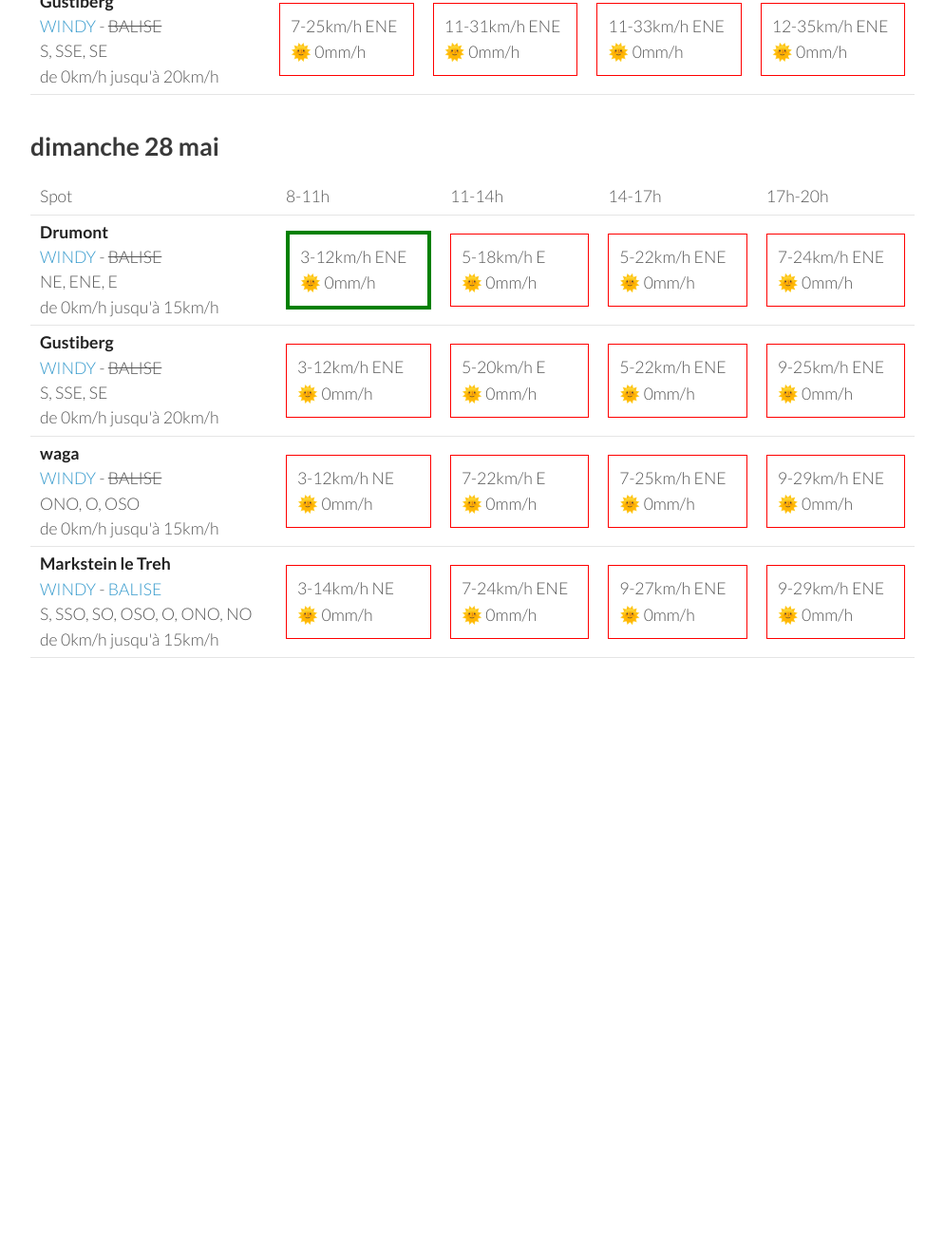
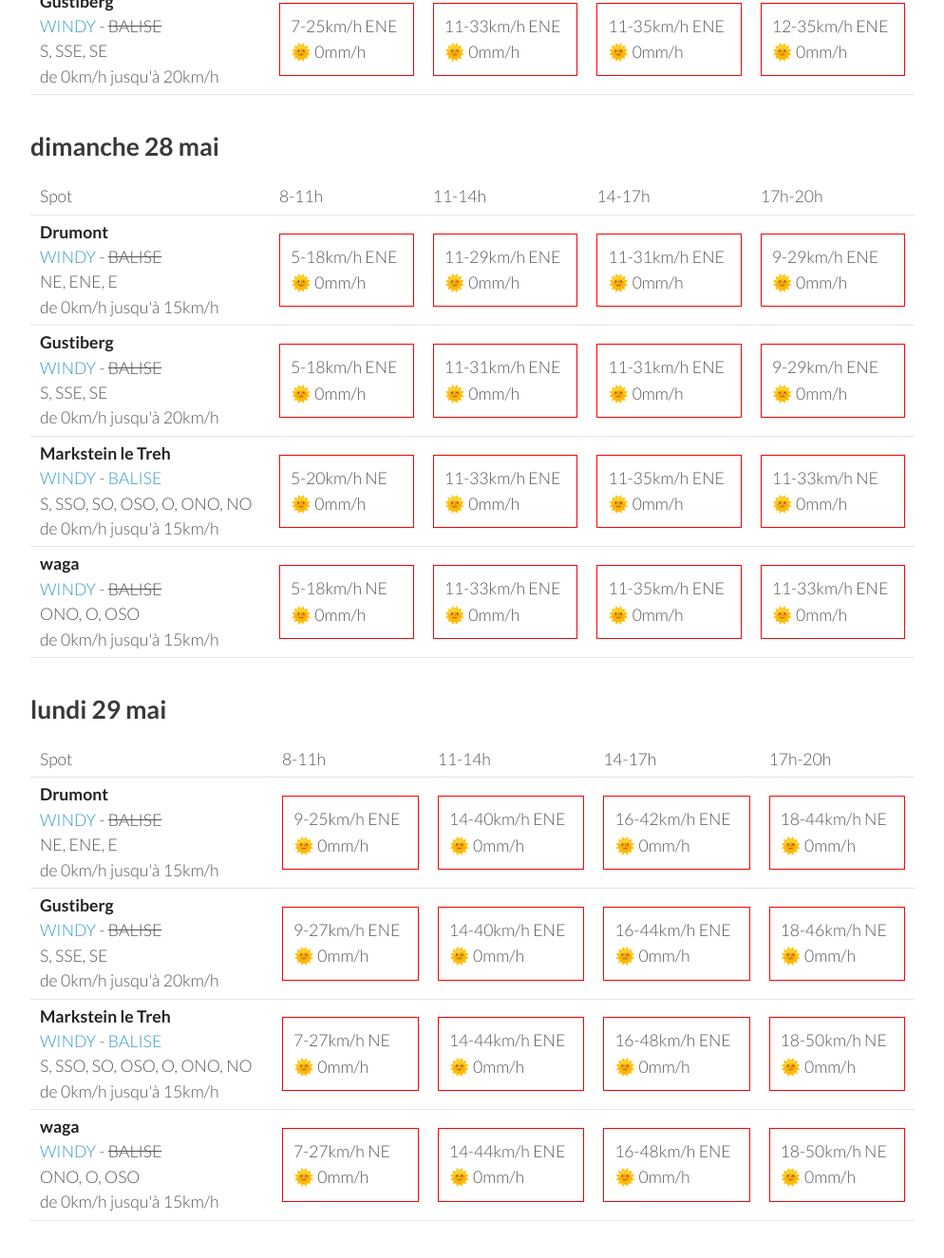
Before and after one commit to parapente-dans-le-nord/parapente-dans-le-nord.github.io, a Jekyll site: the page built from vosges.markdown, in a window 1280 px wide and 1400 px high, scrolled down 2511 px. Shown: the top 1325 px of the window at 95% size, without its empty margins (26-1020 px from the left). Built offline with Jekyll 4.4.1, drawn with Linux system fonts in a browser that asks for light colours; before the commit the page ends 3332 px from its top, so only the background shows below that; some of the changed text lies outside the part shown.

Commit message:
update index.markdown

```diff
--- a/vosges.markdown
+++ b/vosges.markdown
@@ -24,10 +24,10 @@ page mise à jour le mercredi 24 mai 06:16
 <tr>
         <td><strong>Drumont</strong><br><a href="https://windy.com/47.898/6.919?47.687,6.919,9,m:eYYagmG">WINDY</a> - <span class="no-balise"> BALISE </span><br> <span class="vent-favorable">NE, ENE, E</span><br><span class="force-vent">de 0km/h jusqu'à 15km/h</span> </td>
 
-            <td><div class="not-flyable"><p>7-18km/h NE</p><p>🌞 0mm/h</p></div></td>
-            <td><div class="not-flyable"><p>7-25km/h NE</p><p>🌞 0mm/h</p></div></td>
+            <td><div class="not-flyable"><p>7-20km/h NE</p><p>🌞 0mm/h</p></div></td>
+            <td><div class="not-flyable"><p>9-25km/h NE</p><p>🌞 0mm/h</p></div></td>
             <td><div class="not-flyable"><p>9-31km/h NE</p><p>🌞 0mm/h</p></div></td>
-            <td><div class="not-flyable"><p>7-24km/h NNE</p><p>🌞 0mm/h</p></div></td>
+            <td><div class="not-flyable"><p>7-24km/h NNE</p><p>🌧 0.2mm/h</p></div></td>
 
 
     </tr>
@@ -80,9 +80,9 @@ page mise à jour le mercredi 24 mai 06:16
 <tr>
         <td><strong>Drumont</strong><br><a href="https://windy.com/47.898/6.919?47.687,6.919,9,m:eYYagmG">WINDY</a> - <span class="no-balise"> BALISE </span><br> <span class="vent-favorable">NE, ENE, E</span><br><span class="force-vent">de 0km/h jusqu'à 15km/h</span> </td>
 
-            <td><div class="not-flyable"><p>14-37km/h E</p><p>🌞 0mm/h</p></div></td>
-            <td><div class="not-flyable"><p>9-29km/h E</p><p>🌞 0mm/h</p></div></td>
-            <td><div class="not-flyable"><p>11-29km/h ENE</p><p>🌞 0mm/h</p></div></td>
+            <td><div class="not-flyable"><p>14-40km/h ENE</p><p>🌞 0mm/h</p></div></td>
+            <td><div class="not-flyable"><p>11-31km/h ENE</p><p>🌞 0mm/h</p></div></td>
+            <td><div class="not-flyable"><p>11-31km/h ENE</p><p>🌞 0mm/h</p></div></td>
             <td><div class="not-flyable"><p>11-31km/h ENE</p><p>🌞 0mm/h</p></div></td>
 
 
@@ -136,40 +136,40 @@ page mise à jour le mercredi 24 mai 06:16
 <tr>
         <td><strong>Drumont</strong><br><a href="https://windy.com/47.898/6.919?47.687,6.919,9,m:eYYagmG">WINDY</a> - <span class="no-balise"> BALISE </span><br> <span class="vent-favorable">NE, ENE, E</span><br><span class="force-vent">de 0km/h jusqu'à 15km/h</span> </td>
 
+            <td><div class="not-flyable"><p>9-24km/h ENE</p><p>🌞 0mm/h</p></div></td>
             <td><div class="not-flyable"><p>9-27km/h ENE</p><p>🌞 0mm/h</p></div></td>
-            <td><div class="not-flyable"><p>9-29km/h ENE</p><p>🌞 0mm/h</p></div></td>
-            <td><div class="not-flyable"><p>11-31km/h ENE</p><p>🌞 0mm/h</p></div></td>
-            <td><div class="not-flyable"><p>12-33km/h NE</p><p>🌞 0mm/h</p></div></td>
+            <td><div class="not-flyable"><p>9-27km/h ENE</p><p>🌞 0mm/h</p></div></td>
+            <td><div class="not-flyable"><p>11-29km/h ENE</p><p>🌞 0mm/h</p></div></td>
 
 
     </tr>
 <tr>
         <td><strong>Gustiberg</strong><br><a href="https://windy.com/47.894/6.934?47.891,6.934,15,m:eYYagmI">WINDY</a> - <span class="no-balise"> BALISE </span><br> <span class="vent-favorable">S, SSE, SE</span><br><span class="force-vent">de 0km/h jusqu'à 20km/h</span> </td>
 
+            <td><div class="not-flyable"><p>7-25km/h ENE</p><p>🌞 0mm/h</p></div></td>
             <td><div class="not-flyable"><p>9-27km/h ENE</p><p>🌞 0mm/h</p></div></td>
-            <td><div class="not-flyable"><p>9-31km/h ENE</p><p>🌞 0mm/h</p></div></td>
+            <td><div class="not-flyable"><p>9-27km/h ENE</p><p>🌞 0mm/h</p></div></td>
             <td><div class="not-flyable"><p>11-31km/h ENE</p><p>🌞 0mm/h</p></div></td>
-            <td><div class="not-flyable"><p>12-33km/h NE</p><p>🌞 0mm/h</p></div></td>
 
 
     </tr>
 <tr>
         <td><strong>Markstein le Treh</strong><br><a href="https://windy.com/47.926/7.012?47.505,7.012,8,m:eY1agmQ">WINDY</a> - <span class=""><a href="http://www.balisemeteo.com/balise.php?idBalise=136">BALISE</a> </span><br> <span class="vent-favorable">S, SSO, SO, OSO, O, ONO, NO</span><br><span class="force-vent">de 0km/h jusqu'à 15km/h</span> </td>
 
-            <td><div class="not-flyable"><p>7-29km/h NE</p><p>🌞 0mm/h</p></div></td>
-            <td><div class="not-flyable"><p>11-31km/h ENE</p><p>🌞 0mm/h</p></div></td>
+            <td><div class="not-flyable"><p>7-25km/h NE</p><p>🌞 0mm/h</p></div></td>
+            <td><div class="not-flyable"><p>9-29km/h ENE</p><p>🌞 0mm/h</p></div></td>
+            <td><div class="not-flyable"><p>9-31km/h ENE</p><p>🌞 0mm/h</p></div></td>
             <td><div class="not-flyable"><p>12-35km/h NE</p><p>🌞 0mm/h</p></div></td>
-            <td><div class="not-flyable"><p>12-38km/h NE</p><p>🌞 0mm/h</p></div></td>
 
 
     </tr>
 <tr>
         <td><strong>waga</strong><br><a href="https://windy.com/47.903/6.996?47.900,6.983,15">WINDY</a> - <span class="no-balise"> BALISE </span><br> <span class="vent-favorable">ONO, O, OSO</span><br><span class="force-vent">de 0km/h jusqu'à 15km/h</span> </td>
 
-            <td><div class="not-flyable"><p>9-29km/h NE</p><p>🌞 0mm/h</p></div></td>
-            <td><div class="not-flyable"><p>9-31km/h ENE</p><p>🌞 0mm/h</p></div></td>
-            <td><div class="not-flyable"><p>12-35km/h NE</p><p>🌞 0mm/h</p></div></td>
-            <td><div class="not-flyable"><p>12-37km/h NE</p><p>🌞 0mm/h</p></div></td>
+            <td><div class="not-flyable"><p>7-25km/h NE</p><p>🌞 0mm/h</p></div></td>
+            <td><div class="not-flyable"><p>9-29km/h ENE</p><p>🌞 0mm/h</p></div></td>
+            <td><div class="not-flyable"><p>9-29km/h ENE</p><p>🌞 0mm/h</p></div></td>
+            <td><div class="not-flyable"><p>12-35km/h ENE</p><p>🌞 0mm/h</p></div></td>
 
 
     </tr>
@@ -193,9 +193,9 @@ page mise à jour le mercredi 24 mai 06:16
         <td><strong>Drumont</strong><br><a href="https://windy.com/47.898/6.919?47.687,6.919,9,m:eYYagmG">WINDY</a> - <span class="no-balise"> BALISE </span><br> <span class="vent-favorable">NE, ENE, E</span><br><span class="force-vent">de 0km/h jusqu'à 15km/h</span> </td>
 
             <td><div class="not-flyable"><p>9-25km/h ENE</p><p>🌞 0mm/h</p></div></td>
-            <td><div class="not-flyable"><p>11-31km/h E</p><p>🌞 0mm/h</p></div></td>
+            <td><div class="not-flyable"><p>11-31km/h ENE</p><p>🌞 0mm/h</p></div></td>
             <td><div class="not-flyable"><p>11-33km/h ENE</p><p>🌞 0mm/h</p></div></td>
-            <td><div class="not-flyable"><p>12-35km/h ENE</p><p>🌞 0mm/h</p></div></td>
+            <td><div class="not-flyable"><p>12-33km/h ENE</p><p>🌞 0mm/h</p></div></td>
 
 
     </tr>
@@ -215,7 +215,7 @@ page mise à jour le mercredi 24 mai 06:16
             <td><div class="not-flyable"><p>7-24km/h NE</p><p>🌞 0mm/h</p></div></td>
             <td><div class="not-flyable"><p>11-33km/h ENE</p><p>🌞 0mm/h</p></div></td>
             <td><div class="not-flyable"><p>12-37km/h ENE</p><p>🌞 0mm/h</p></div></td>
-            <td><div class="not-flyable"><p>12-38km/h NE</p><p>🌞 0mm/h</p></div></td>
+            <td><div class="not-flyable"><p>14-38km/h NE</p><p>🌞 0mm/h</p></div></td>
 
 
     </tr>
@@ -223,8 +223,8 @@ page mise à jour le mercredi 24 mai 06:16
         <td><strong>Gustiberg</strong><br><a href="https://windy.com/47.894/6.934?47.891,6.934,15,m:eYYagmI">WINDY</a> - <span class="no-balise"> BALISE </span><br> <span class="vent-favorable">S, SSE, SE</span><br><span class="force-vent">de 0km/h jusqu'à 20km/h</span> </td>
 
             <td><div class="not-flyable"><p>7-25km/h ENE</p><p>🌞 0mm/h</p></div></td>
-            <td><div class="not-flyable"><p>11-31km/h ENE</p><p>🌞 0mm/h</p></div></td>
             <td><div class="not-flyable"><p>11-33km/h ENE</p><p>🌞 0mm/h</p></div></td>
+            <td><div class="not-flyable"><p>11-35km/h ENE</p><p>🌞 0mm/h</p></div></td>
             <td><div class="not-flyable"><p>12-35km/h ENE</p><p>🌞 0mm/h</p></div></td>
 
 
@@ -248,29 +248,19 @@ page mise à jour le mercredi 24 mai 06:16
 <tr>
         <td><strong>Drumont</strong><br><a href="https://windy.com/47.898/6.919?47.687,6.919,9,m:eYYagmG">WINDY</a> - <span class="no-balise"> BALISE </span><br> <span class="vent-favorable">NE, ENE, E</span><br><span class="force-vent">de 0km/h jusqu'à 15km/h</span> </td>
 
-            <td><div class="flyable"><p>3-12km/h ENE</p><p>🌞 0mm/h</p></div></td>
-            <td><div class="not-flyable"><p>5-18km/h E</p><p>🌞 0mm/h</p></div></td>
-            <td><div class="not-flyable"><p>5-22km/h ENE</p><p>🌞 0mm/h</p></div></td>
-            <td><div class="not-flyable"><p>7-24km/h ENE</p><p>🌞 0mm/h</p></div></td>
+            <td><div class="not-flyable"><p>5-18km/h ENE</p><p>🌞 0mm/h</p></div></td>
+            <td><div class="not-flyable"><p>11-29km/h ENE</p><p>🌞 0mm/h</p></div></td>
+            <td><div class="not-flyable"><p>11-31km/h ENE</p><p>🌞 0mm/h</p></div></td>
+            <td><div class="not-flyable"><p>9-29km/h ENE</p><p>🌞 0mm/h</p></div></td>
 
 
     </tr>
 <tr>
         <td><strong>Gustiberg</strong><br><a href="https://windy.com/47.894/6.934?47.891,6.934,15,m:eYYagmI">WINDY</a> - <span class="no-balise"> BALISE </span><br> <span class="vent-favorable">S, SSE, SE</span><br><span class="force-vent">de 0km/h jusqu'à 20km/h</span> </td>
 
-            <td><div class="not-flyable"><p>3-12km/h ENE</p><p>🌞 0mm/h</p></div></td>
-            <td><div class="not-flyable"><p>5-20km/h E</p><p>🌞 0mm/h</p></div></td>
-            <td><div class="not-flyable"><p>5-22km/h ENE</p><p>🌞 0mm/h</p></div></td>
-            <td><div class="not-flyable"><p>9-25km/h ENE</p><p>🌞 0mm/h</p></div></td>
-
-
-    </tr>
-<tr>
-        <td><strong>waga</strong><br><a href="https://windy.com/47.903/6.996?47.900,6.983,15">WINDY</a> - <span class="no-balise"> BALISE </span><br> <span class="vent-favorable">ONO, O, OSO</span><br><span class="force-vent">de 0km/h jusqu'à 15km/h</span> </td>
-
-            <td><div class="not-flyable"><p>3-12km/h NE</p><p>🌞 0mm/h</p></div></td>
-            <td><div class="not-flyable"><p>7-22km/h E</p><p>🌞 0mm/h</p></div></td>
-            <td><div class="not-flyable"><p>7-25km/h ENE</p><p>🌞 0mm/h</p></div></td>
+            <td><div class="not-flyable"><p>5-18km/h ENE</p><p>🌞 0mm/h</p></div></td>
+            <td><div class="not-flyable"><p>11-31km/h ENE</p><p>🌞 0mm/h</p></div></td>
+            <td><div class="not-flyable"><p>11-31km/h ENE</p><p>🌞 0mm/h</p></div></td>
             <td><div class="not-flyable"><p>9-29km/h ENE</p><p>🌞 0mm/h</p></div></td>
 
 
@@ -278,10 +268,20 @@ page mise à jour le mercredi 24 mai 06:16
 <tr>
         <td><strong>Markstein le Treh</strong><br><a href="https://windy.com/47.926/7.012?47.505,7.012,8,m:eY1agmQ">WINDY</a> - <span class=""><a href="http://www.balisemeteo.com/balise.php?idBalise=136">BALISE</a> </span><br> <span class="vent-favorable">S, SSO, SO, OSO, O, ONO, NO</span><br><span class="force-vent">de 0km/h jusqu'à 15km/h</span> </td>
 
-            <td><div class="not-flyable"><p>3-14km/h NE</p><p>🌞 0mm/h</p></div></td>
-            <td><div class="not-flyable"><p>7-24km/h ENE</p><p>🌞 0mm/h</p></div></td>
-            <td><div class="not-flyable"><p>9-27km/h ENE</p><p>🌞 0mm/h</p></div></td>
-            <td><div class="not-flyable"><p>9-29km/h ENE</p><p>🌞 0mm/h</p></div></td>
+            <td><div class="not-flyable"><p>5-20km/h NE</p><p>🌞 0mm/h</p></div></td>
+            <td><div class="not-flyable"><p>11-33km/h ENE</p><p>🌞 0mm/h</p></div></td>
+            <td><div class="not-flyable"><p>11-35km/h ENE</p><p>🌞 0mm/h</p></div></td>
+            <td><div class="not-flyable"><p>11-33km/h NE</p><p>🌞 0mm/h</p></div></td>
+
+
+    </tr>
+<tr>
+        <td><strong>waga</strong><br><a href="https://windy.com/47.903/6.996?47.900,6.983,15">WINDY</a> - <span class="no-balise"> BALISE </span><br> <span class="vent-favorable">ONO, O, OSO</span><br><span class="force-vent">de 0km/h jusqu'à 15km/h</span> </td>
+
+            <td><div class="not-flyable"><p>5-18km/h NE</p><p>🌞 0mm/h</p></div></td>
+            <td><div class="not-flyable"><p>11-33km/h ENE</p><p>🌞 0mm/h</p></div></td>
+            <td><div class="not-flyable"><p>11-35km/h ENE</p><p>🌞 0mm/h</p></div></td>
+            <td><div class="not-flyable"><p>11-33km/h ENE</p><p>🌞 0mm/h</p></div></td>
 
 
     </tr>
@@ -289,3 +289,59 @@ page mise à jour le mercredi 24 mai 06:16
 </tbody>
 </table>
 {:/}
+## lundi 29 mai
+
+{::nomarkdown}
+<table>
+  <tbody>
+    <tr>
+      <td>Spot</td>
+      <td>8-11h</td>
+      <td>11-14h</td>
+      <td>14-17h</td>
+      <td>17h-20h</td>
+    </tr>
+<tr>
+        <td><strong>Drumont</strong><br><a href="https://windy.com/47.898/6.919?47.687,6.919,9,m:eYYagmG">WINDY</a> - <span class="no-balise"> BALISE </span><br> <span class="vent-favorable">NE, ENE, E</span><br><span class="force-vent">de 0km/h jusqu'à 15km/h</span> </td>
+
+            <td><div class="not-flyable"><p>9-25km/h ENE</p><p>🌞 0mm/h</p></div></td>
+            <td><div class="not-flyable"><p>14-40km/h ENE</p><p>🌞 0mm/h</p></div></td>
+            <td><div class="not-flyable"><p>16-42km/h ENE</p><p>🌞 0mm/h</p></div></td>
+            <td><div class="not-flyable"><p>18-44km/h NE</p><p>🌞 0mm/h</p></div></td>
+
+
+    </tr>
+<tr>
+        <td><strong>Gustiberg</strong><br><a href="https://windy.com/47.894/6.934?47.891,6.934,15,m:eYYagmI">WINDY</a> - <span class="no-balise"> BALISE </span><br> <span class="vent-favorable">S, SSE, SE</span><br><span class="force-vent">de 0km/h jusqu'à 20km/h</span> </td>
+
+            <td><div class="not-flyable"><p>9-27km/h ENE</p><p>🌞 0mm/h</p></div></td>
+            <td><div class="not-flyable"><p>14-40km/h ENE</p><p>🌞 0mm/h</p></div></td>
+            <td><div class="not-flyable"><p>16-44km/h ENE</p><p>🌞 0mm/h</p></div></td>
+            <td><div class="not-flyable"><p>18-46km/h NE</p><p>🌞 0mm/h</p></div></td>
+
+
+    </tr>
+<tr>
+        <td><strong>Markstein le Treh</strong><br><a href="https://windy.com/47.926/7.012?47.505,7.012,8,m:eY1agmQ">WINDY</a> - <span class=""><a href="http://www.balisemeteo.com/balise.php?idBalise=136">BALISE</a> </span><br> <span class="vent-favorable">S, SSO, SO, OSO, O, ONO, NO</span><br><span class="force-vent">de 0km/h jusqu'à 15km/h</span> </td>
+
+            <td><div class="not-flyable"><p>7-27km/h NE</p><p>🌞 0mm/h</p></div></td>
+            <td><div class="not-flyable"><p>14-44km/h ENE</p><p>🌞 0mm/h</p></div></td>
+            <td><div class="not-flyable"><p>16-48km/h ENE</p><p>🌞 0mm/h</p></div></td>
+            <td><div class="not-flyable"><p>18-50km/h NE</p><p>🌞 0mm/h</p></div></td>
+
+
+    </tr>
+<tr>
+        <td><strong>waga</strong><br><a href="https://windy.com/47.903/6.996?47.900,6.983,15">WINDY</a> - <span class="no-balise"> BALISE </span><br> <span class="vent-favorable">ONO, O, OSO</span><br><span class="force-vent">de 0km/h jusqu'à 15km/h</span> </td>
+
+            <td><div class="not-flyable"><p>7-27km/h NE</p><p>🌞 0mm/h</p></div></td>
+            <td><div class="not-flyable"><p>14-44km/h ENE</p><p>🌞 0mm/h</p></div></td>
+            <td><div class="not-flyable"><p>16-48km/h ENE</p><p>🌞 0mm/h</p></div></td>
+            <td><div class="not-flyable"><p>18-50km/h NE</p><p>🌞 0mm/h</p></div></td>
+
+
+    </tr>
+
+</tbody>
+</table>
+{:/}
```
Also changed, not shown: other parts of vosges.markdown (+1 -1 lines).
